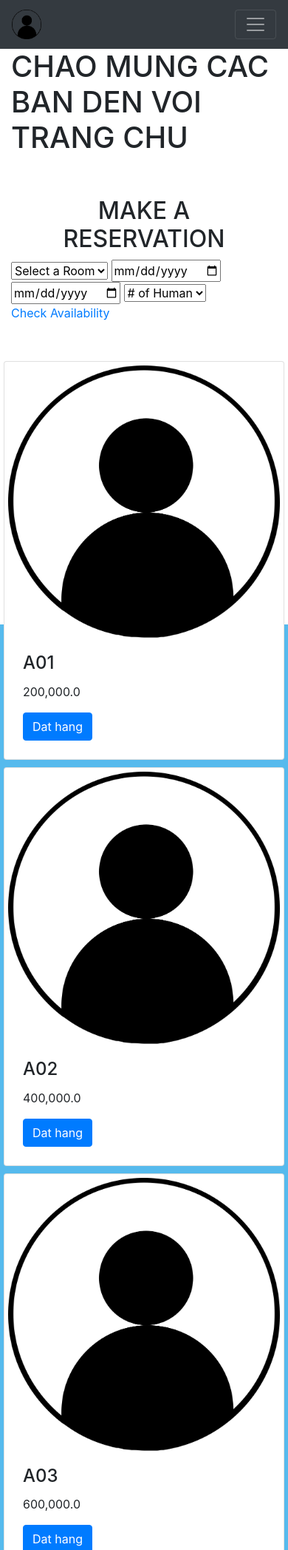
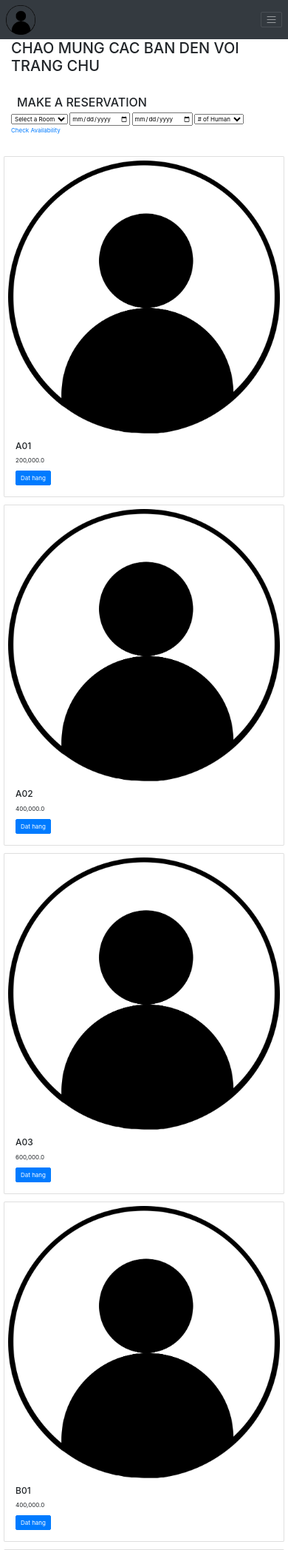
Before and after one commit to ttken01/HotelManager, a Flask app: page / in a window 390 px wide. Shown: the top 2095 px of the page at 74% size. Run offline with Flask 2, Linux system fonts and the light colour scheme; data comes from the database, SQL or seed files in the repository; some libraries are stand-ins or nearby versions.

Commit message:
auto res, fix height

```diff
--- /dev/null
+++ b/hotelapp/static/css/css.css
@@ -0,0 +1,93 @@
+* {
+  -webkit-box-sizing: border-box;
+          box-sizing: border-box;
+}
+
+html {
+  font-family: "Inter", sans-serif;
+  background: white;
+  color: black;
+  font-size: 100%;
+  font-weight: 400;
+  scroll-behavior: smooth;
+}
+
+
+img {
+  width: 100%;
+  height: auto;
+}
+
+a {
+  color: black;
+  text-decoration: none;
+}
+
+button {
+  font-family: "Inter", sans-serif;
+  cursor: pointer;
+  background: transparent;
+  outline: none;
+  border: none;
+}
+
+input {
+  font-family: "Inter", sans-serif;
+}
+
+h1 {
+  font-size: 4rem;
+  font-style: normal;
+  font-weight: bold;
+  line-height: 150%;
+}
+
+h2 {
+  font-size: 3.2rem;
+  font-style: normal;
+  font-weight: bold;
+}
+
+h3 {
+  font-weight: bold;
+  font-size: 2.4rem;
+  line-height: 2.9rem;
+  letter-spacing: 0.01em;
+}
+
+h4 {
+  font-size: 2rem;
+  line-height: 2.9rem;
+  font-weight: 600;
+}
+
+@media only screen and (max-width: 70em) {
+  html {
+    font-size: 85%;
+  }
+}
+
+@media only screen and (max-width: 69em) {
+  html {
+    font-size: 80%;
+  }
+}
+
+@media only screen and (max-width: 52em) {
+  html {
+    font-size: 70%;
+  }
+}
+
+@media only screen and (max-width: 42em) {
+  html {
+    font-size: 60%;
+  }
+}
+
+@media only screen and (max-width: 25em) {
+  html {
+    font-size: 50%;
+  }
+}
+/*# sourceMappingURL=css.css.map */
--- a/hotelapp/static/css/style.scss
+++ b/hotelapp/static/css/css.scss
@@ -1,6 +1,6 @@
-$primary-color: #fff;
-$sub-color: rgba(178, 64, 93, 1);
-$background-color: rgba(8, 2, 3, 1);
+$primary-color: black;
+$sub-color: #007bff;
+$background-color: white;
 $body-font-size: 1rem;
 $body-font-weight: 400;
 $font-family: 'Inter', sans-serif;
@@ -62,7 +62,7 @@ h4{
 }
 
 
-//------------------------------------------header--------------------------------
+//--------------------------------------------------------------------------
 
 
 
@@ -70,20 +70,20 @@ h4{
 
 
 
-//------------------------------------------overlay menu--------------------------------
+//------------------------------------------ --------------------------------
 
 
 
 
 
 
-//------------------------------------------features--------------------------------
+//--------------------------------------------------------------------------
 
 
 
 
 
-//------------------------------------------services--------------------------------
+//--------------------------------------------------------------------------
 
 
 
@@ -91,7 +91,7 @@ h4{
 
 
 
-//------------------------------------------footer--------------------------------
+//--------------------------------------------------------------------------
 
 
 
--- a/hotelapp/static/css/style.css
+++ b/hotelapp/static/css/style.css
@@ -2,13 +2,14 @@
 /* BASIC */
 
 html {
-  background-color: #56baed;
+  /* background-color: #56baed; */
 }
 
 body {
   font-family: "Poppins", sans-serif;
-  height: 100vh;
+  padding-bottom: 10rem;
 }
+
 
 a {
   color: #92badd;
--- a/hotelapp/templates/layout/base.html
+++ b/hotelapp/templates/layout/base.html
@@ -7,6 +7,7 @@
     </title>
     <link rel="shortcut icon" href="{{ url_for('static', filename='images/favicon.png') }}"/>
     <link rel="stylesheet" href="{{ url_for('static', filename='css/style.css') }}">
+    <link rel="stylesheet" href="{{ url_for('static', filename='css/css.css') }}">
     <link rel="stylesheet" href="https://maxcdn.bootstrapcdn.com/bootstrap/4.0.0/css/bootstrap.min.css" integrity="sha384-Gn5384xqQ1aoWXA+058RXPxPg6fy4IWvTNh0E263XmFcJlSAwiGgFAW/dAiS6JXm" crossorigin="anonymous">
 
 
--- a/hotelapp/templates/layout/header.html
+++ b/hotelapp/templates/layout/header.html
@@ -13,6 +13,11 @@
     <ul class="navbar-nav">
       <li class="nav-item">
         <a class="nav-link" href="/">Trang Chủ</a>
+
+      </li>
+      <li class="nav-item">
+        <a class="nav-link" href="/admin">Admin</a>
+
       </li>
     </ul>
   </div>
```
Also changed, not shown: 2 other files.
